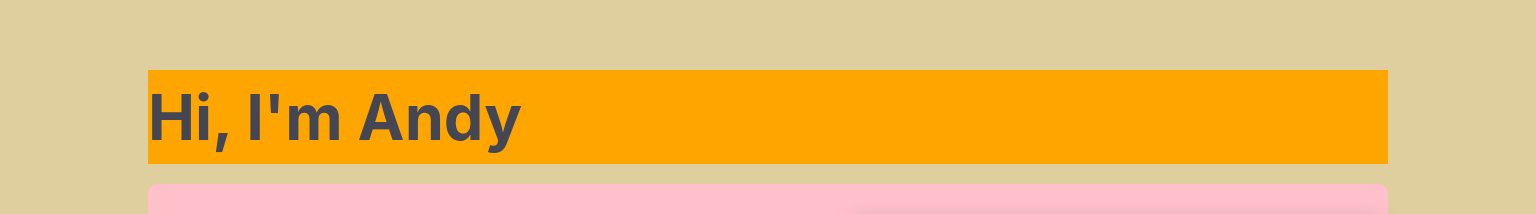
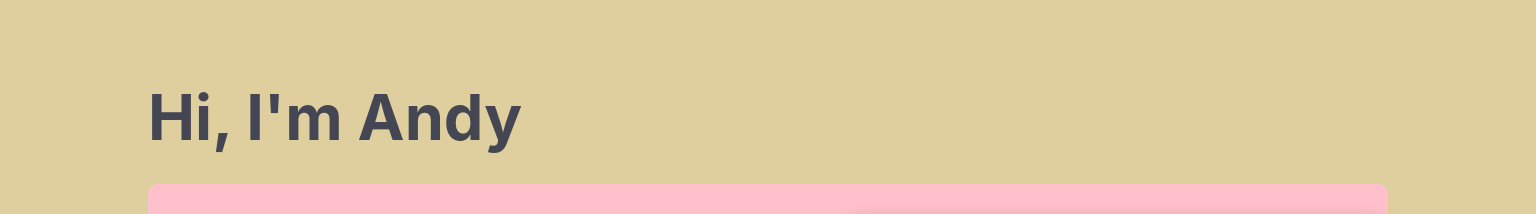
Before and after one commit to andrew-oyanguren/typescript-portfolio, a React (Vite) app: page / in a window 1536 px wide. Shown: the part 296-510 px from the top of the page. Built offline with nearby package versions, Linux system fonts and the light colour scheme.

Commit message:
Updated PageTitle h2 css on large devices

```diff
--- a/src/components/PageTitle/PageTitle.module.css
+++ b/src/components/PageTitle/PageTitle.module.css
@@ -1,7 +1,6 @@
 .PageTitle {
   text-align: center;
   color: var(--color-dark);
-  background-color: teal;
 }
 
 /* Inherited styles allow to parent to pass styles. */
@@ -19,23 +18,16 @@ h2 {
 
 /* MEDIUM_DEVICES: > 768 */
 @media (min-width: 768px) {
-  .PageTitle {
-    background-color: tan;
-  }
-
   .PageTitle h2 {
     margin-bottom: var(--spacing-large);
     font-size: var(--font-size-large);
   }
 }
 
-/* LARGE_DEVICES: > 1500 */
-@media (min-width: 1500px) {
-  .PageTitle {
-    background-color: orange;
+/* LARGE_DEVICES: > 1360 */
+@media (min-width: 1360px) {
+  .PageTitle h2 {
+    margin: 0;
+    background: none;
   }
-
-  /* .PageTitle h2 {
-
-  } */
 }
```
